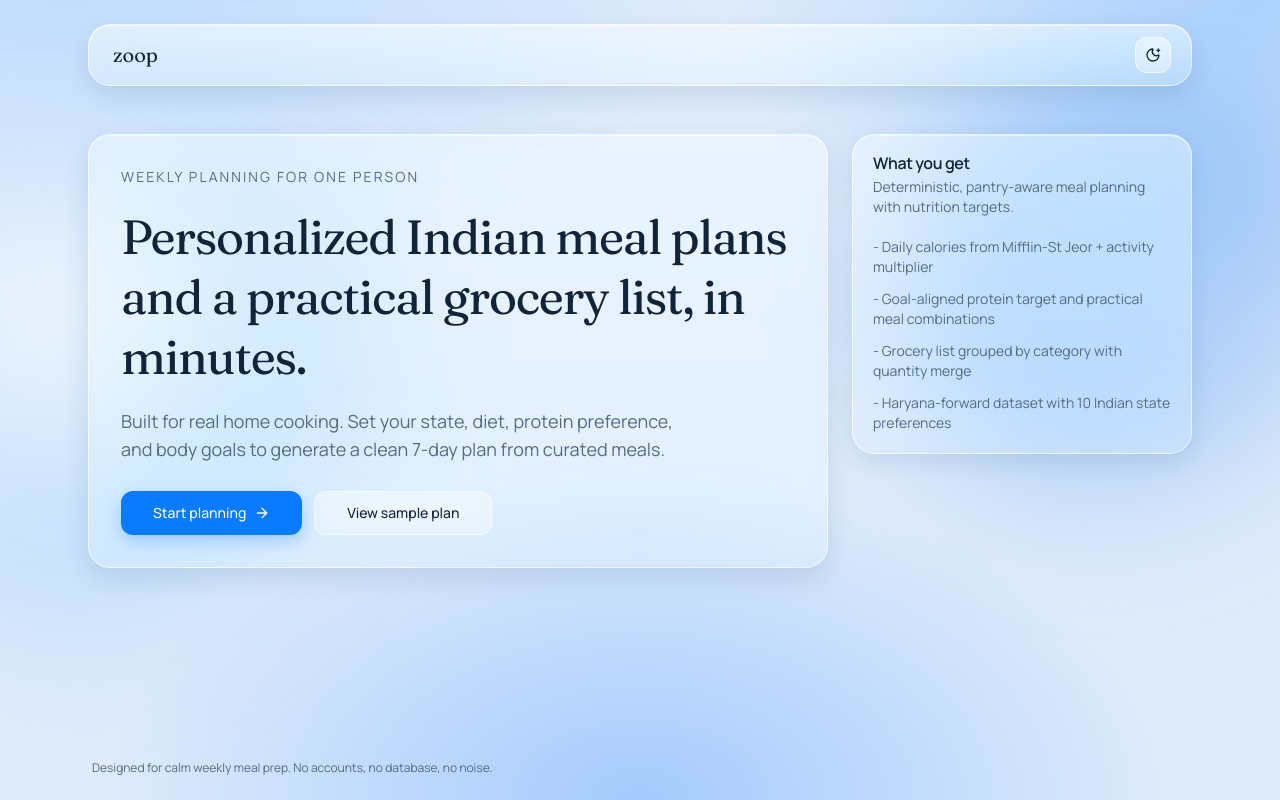
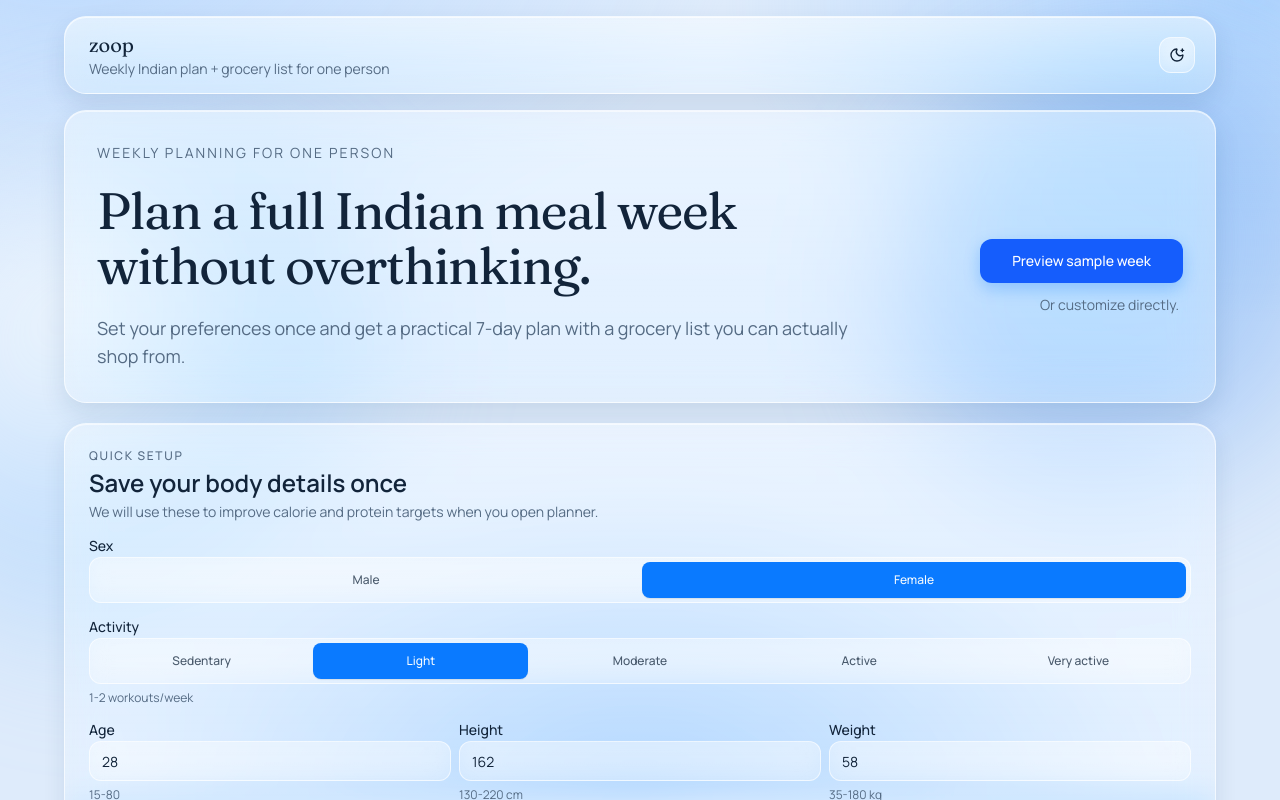
Before and after one commit to rajann44/zoop, a Next.js app: page / in a window 1280 px wide. Shown: the top 800 px of the page. Built offline with nearby package versions, Linux system fonts and the light colour scheme; no server answers.

Commit message:
align homepage hero flow and planner width consistency

```diff
--- a/src/app/page.tsx
+++ b/src/app/page.tsx
@@ -1,5 +1,5 @@
 import Link from "next/link";
-import { ArrowRight } from "lucide-react";
+import { QuickBodySetup } from "@/components/home/quick-body-setup";
 import { ThemeToggle } from "@/components/theme-toggle";
 import { Button } from "@/components/ui/button";
 import { Card, CardContent, CardDescription, CardHeader, CardTitle } from "@/components/ui/card";
@@ -7,37 +7,43 @@ import { Card, CardContent, CardDescription, CardHeader, CardTitle } from "@/com
 export default function Home() {
   return (
     <div className="liquid-canvas min-h-screen">
-      <main className="mx-auto flex min-h-screen w-full max-w-6xl flex-col px-3 py-4 sm:px-6 sm:py-6">
-        <div className="glass-header mb-8 flex items-center justify-between rounded-[22px] px-4 py-3 sm:mb-12 sm:px-5">
-          <Link href="/planner" className="rounded-lg px-1 py-0.5 font-serif text-xl transition-opacity hover:opacity-85 focus-visible:outline-none focus-visible:ring-2 focus-visible:ring-ring">
-            zoop
+      <header className="px-3 pt-3 sm:px-4 sm:pt-4">
+        <div className="glass-header mx-auto flex max-w-6xl items-center justify-between rounded-[22px] px-4 py-3 sm:px-5">
+          <Link href="/planner" className="rounded-lg px-1 py-0.5 transition-opacity hover:opacity-85 focus-visible:outline-none focus-visible:ring-2 focus-visible:ring-ring">
+            <h1 className="font-serif text-xl">zoop</h1>
+            <p className="text-sm text-muted-foreground">Weekly Indian plan + grocery list for one person</p>
           </Link>
           <ThemeToggle />
         </div>
+      </header>
 
-        <section className="grid gap-4 sm:gap-6 md:grid-cols-[1fr_340px] md:items-start">
+      <main className="px-3 pt-3 pb-8 sm:px-4 sm:pt-4 sm:pb-10">
+        <div className="mx-auto flex min-h-screen w-full max-w-6xl flex-col">
+          <section className="w-full space-y-4 sm:space-y-5">
             <div className="glass rounded-[22px] p-5 sm:p-8">
+              <div className="grid gap-4 sm:gap-5 lg:grid-cols-[minmax(0,1fr)_auto] lg:items-start">
                 <div className="space-y-4 sm:space-y-5">
                   <p className="text-xs uppercase tracking-[0.15em] text-muted-foreground sm:text-sm">Weekly planning for one person</p>
-              <h1 className="max-w-2xl font-serif text-3xl leading-tight tracking-tight sm:text-5xl">
-              Personalized Indian meal plans and a practical grocery list, in minutes.
+                  <h1 className="max-w-3xl font-serif text-3xl leading-[1.08] tracking-tight sm:text-[3.2rem]">
+                    Plan a full Indian meal week without overthinking.
                   </h1>
-              <p className="max-w-xl text-sm text-muted-foreground sm:text-lg">
-              Built for real home cooking. Set your state, diet, protein preference, and body goals to generate a clean 7-day plan from curated meals.
+                  <p className="max-w-3xl text-sm text-muted-foreground sm:text-lg">
+                    Set your preferences once and get a practical 7-day plan with a grocery list you can actually shop from.
                   </p>
-              <div className="flex flex-col gap-2 pt-1 sm:flex-row sm:gap-3 sm:pt-2">
-                <Button asChild size="lg" className="w-full sm:w-auto">
-                  <Link href="/planner">
-                    Start planning
-                    <ArrowRight className="ml-2 h-4 w-4" />
+                </div>
+
+                <div className="flex flex-col items-start gap-2 lg:items-end lg:pt-24">
+                  <Button asChild size="lg" className="bg-blue-600 text-white hover:bg-blue-500 focus-visible:ring-blue-300">
+                    <Link href="/planner">Preview sample week</Link>
+                  </Button>
+                  <Link href="/planner" className="rounded-md px-1 py-1 text-sm text-muted-foreground transition-colors hover:text-foreground focus-visible:outline-none focus-visible:ring-2 focus-visible:ring-ring">
+                    Or customize directly.
                   </Link>
-                </Button>
-                <Button asChild variant="outline" size="lg" className="w-full sm:w-auto">
-                  <Link href="/planner">View sample plan</Link>
-                </Button>
                 </div>
               </div>
             </div>
+
+            <QuickBodySetup />
 
             <Card>
               <CardHeader>
@@ -56,6 +62,7 @@ export default function Home() {
           <footer className="mt-auto px-1 pt-8 text-xs text-muted-foreground sm:pt-10">
             Designed for calm weekly meal prep. No accounts, no database, no noise.
           </footer>
+        </div>
       </main>
     </div>
   );
--- /dev/null
+++ b/src/components/home/quick-body-setup.tsx
@@ -0,0 +1,120 @@
+"use client";
+
+import Link from "next/link";
+import { useMemo, useState } from "react";
+import { ArrowRight } from "lucide-react";
+import { Button } from "@/components/ui/button";
+import { Input } from "@/components/ui/input";
+import { Label } from "@/components/ui/label";
+import { SegmentedControl } from "@/components/ui/segmented-control";
+import type { UserProfile } from "@/types/planner";
+import { ACTIVITY_LEVELS, SEX_TYPES } from "@/types/planner";
+import { saveHomeBodyProfile, type HomeBodyProfile } from "@/lib/home-profile";
+import { toTitleCase } from "@/lib/utils";
+
+const defaults: HomeBodyProfile = {
+  sex: "female",
+  activityLevel: "light",
+  age: 28,
+  heightCm: 162,
+  weightKg: 58,
+};
+
+const numberFields = [
+  { key: "age", label: "Age", min: 15, max: 80 },
+  { key: "heightCm", label: "Height", min: 130, max: 220, unit: "cm" },
+  { key: "weightKg", label: "Weight", min: 35, max: 180, unit: "kg" },
+] as const;
+
+export function QuickBodySetup() {
+  const [profile, setProfile] = useState<HomeBodyProfile>(defaults);
+
+  const hint = useMemo(() => {
+    return profile.activityLevel === "sedentary"
+      ? "Mostly desk-based"
+      : profile.activityLevel === "light"
+        ? "1-2 workouts/week"
+        : profile.activityLevel === "moderate"
+          ? "3-4 workouts/week"
+          : profile.activityLevel === "active"
+            ? "Daily movement"
+            : "Intense training/work";
+  }, [profile.activityLevel]);
+
+  const update = <K extends keyof HomeBodyProfile>(key: K, value: HomeBodyProfile[K]) => {
+    setProfile((prev) => ({ ...prev, [key]: value }));
+  };
+
+  return (
+    <div className="glass-panel rounded-[22px] p-5 sm:p-6">
+      <div className="mb-3">
+        <p className="text-xs font-medium uppercase tracking-[0.14em] text-muted-foreground">Quick setup</p>
+        <h2 className="mt-1 text-2xl font-semibold leading-tight text-foreground">Save your body details once</h2>
+        <p className="mt-1 text-sm text-muted-foreground">We will use these to improve calorie and protein targets when you open planner.</p>
+      </div>
+
+      <div className="space-y-3">
+        <div className="space-y-1.5">
+          <Label className="text-sm">Sex</Label>
+          <SegmentedControl
+            value={profile.sex}
+            options={SEX_TYPES}
+            onChange={(value) => update("sex", value as UserProfile["sex"])}
+            getLabel={toTitleCase}
+          />
+        </div>
+
+        <div className="space-y-1.5">
+          <Label className="text-sm">Activity</Label>
+          <SegmentedControl
+            value={profile.activityLevel}
+            options={ACTIVITY_LEVELS}
+            onChange={(value) => update("activityLevel", value as UserProfile["activityLevel"])}
+            getLabel={(value) => (value === "very active" ? "Very active" : toTitleCase(value))}
+            className="grid grid-cols-2 sm:grid-cols-5"
+          />
+          <p className="text-xs text-muted-foreground">{hint}</p>
+        </div>
+
+        <div className="grid gap-2 sm:grid-cols-3">
+          {numberFields.map((field) => {
+            const value = profile[field.key];
+            const outside = value < field.min || value > field.max;
+            return (
+              <div key={field.key} className="space-y-1.5">
+                <Label htmlFor={`home-${field.key}`} className="text-sm">
+                  {field.label}
+                </Label>
+                <Input
+                  id={`home-${field.key}`}
+                  type="number"
+                  min={field.min}
+                  max={field.max}
+                  value={value}
+                  onChange={(event) => update(field.key, Number(event.target.value) as HomeBodyProfile[typeof field.key])}
+                />
+                <p className={`text-xs ${outside ? "text-amber-600" : "text-muted-foreground"}`}>
+                  {field.min}-{field.max}{"unit" in field ? ` ${field.unit}` : ""}
+                </p>
+              </div>
+            );
+          })}
+        </div>
+      </div>
+
+      <div className="mt-4 flex items-center justify-between gap-3 border-t border-border/70 pt-3">
+        <p className="text-xs text-muted-foreground">Optional. You can edit anytime in planner.</p>
+        <Button
+          asChild
+          onClick={() => saveHomeBodyProfile(profile)}
+          className="hover:shadow-[0_0_0_1px_rgb(10_122_255_/_0.28),0_12px_28px_rgb(10_122_255_/_0.42)] dark:hover:shadow-[0_0_0_1px_rgb(92_168_255_/_0.38),0_12px_28px_rgb(92_168_255_/_0.36)]"
+        >
+          <Link href="/planner">
+            Continue to planner
+            <ArrowRight className="ml-2 h-4 w-4" />
+          </Link>
+        </Button>
+      </div>
+    </div>
+  );
+}
--- a/src/components/planner/planner-shell.tsx
+++ b/src/components/planner/planner-shell.tsx
@@ -10,13 +10,22 @@ import { ProfileForm } from "@/components/planner/profile-form";
 import { WeeklyPlanSection } from "@/components/planner/weekly-plan";
 import { ThemeToggle } from "@/components/theme-toggle";
 import { usePlannerStore } from "@/store/planner-store";
+import { popPendingHomeBodyProfile } from "@/lib/home-profile";
 
 export function PlannerShell() {
   const refreshMealCatalog = usePlannerStore((state) => state.refreshMealCatalog);
+  const profile = usePlannerStore((state) => state.profile);
+  const setProfile = usePlannerStore((state) => state.setProfile);
 
   useEffect(() => {
     void refreshMealCatalog();
   }, [refreshMealCatalog]);
+
+  useEffect(() => {
+    const pending = popPendingHomeBodyProfile();
+    if (!pending) return;
+    setProfile({ ...profile, ...pending });
+  }, [profile, setProfile]);
 
   return (
     <div className="liquid-canvas min-h-screen pb-8 sm:pb-10">
--- /dev/null
+++ b/src/lib/home-profile.ts
@@ -0,0 +1,46 @@
+import type { UserProfile } from "@/types/planner";
+
+export type HomeBodyProfile = Pick<UserProfile, "sex" | "activityLevel" | "age" | "heightCm" | "weightKg">;
+
+const HOME_PROFILE_KEY = "zoop.homeBodyProfile";
+const HOME_PROFILE_APPLY_KEY = "zoop.homeBodyProfile.apply";
+
+function clamp(value: number, min: number, max: number) {
+  return Math.min(max, Math.max(min, value));
+}
+
+function sanitize(input: HomeBodyProfile): HomeBodyProfile {
+  return {
+    sex: input.sex,
+    activityLevel: input.activityLevel,
+    age: clamp(Math.round(input.age), 15, 80),
+    heightCm: clamp(Math.round(input.heightCm), 130, 220),
+    weightKg: clamp(Math.round(input.weightKg), 35, 180),
+  };
+}
+
+export function saveHomeBodyProfile(profile: HomeBodyProfile) {
+  if (typeof window === "undefined") return;
+  const safe = sanitize(profile);
+  window.localStorage.setItem(HOME_PROFILE_KEY, JSON.stringify(safe));
+  window.localStorage.setItem(HOME_PROFILE_APPLY_KEY, "1");
+}
+
+export function loadHomeBodyProfile(): HomeBodyProfile | null {
+  if (typeof window === "undefined") return null;
+  const raw = window.localStorage.getItem(HOME_PROFILE_KEY);
+  if (!raw) return null;
+  try {
+    return sanitize(JSON.parse(raw) as HomeBodyProfile);
+  } catch {
+    return null;
+  }
+}
+
+export function popPendingHomeBodyProfile(): HomeBodyProfile | null {
+  if (typeof window === "undefined") return null;
+  const shouldApply = window.localStorage.getItem(HOME_PROFILE_APPLY_KEY) === "1";
+  if (!shouldApply) return null;
+  window.localStorage.removeItem(HOME_PROFILE_APPLY_KEY);
+  return loadHomeBodyProfile();
+}
```
Lines whose indentation alone changed are shown as unchanged.
